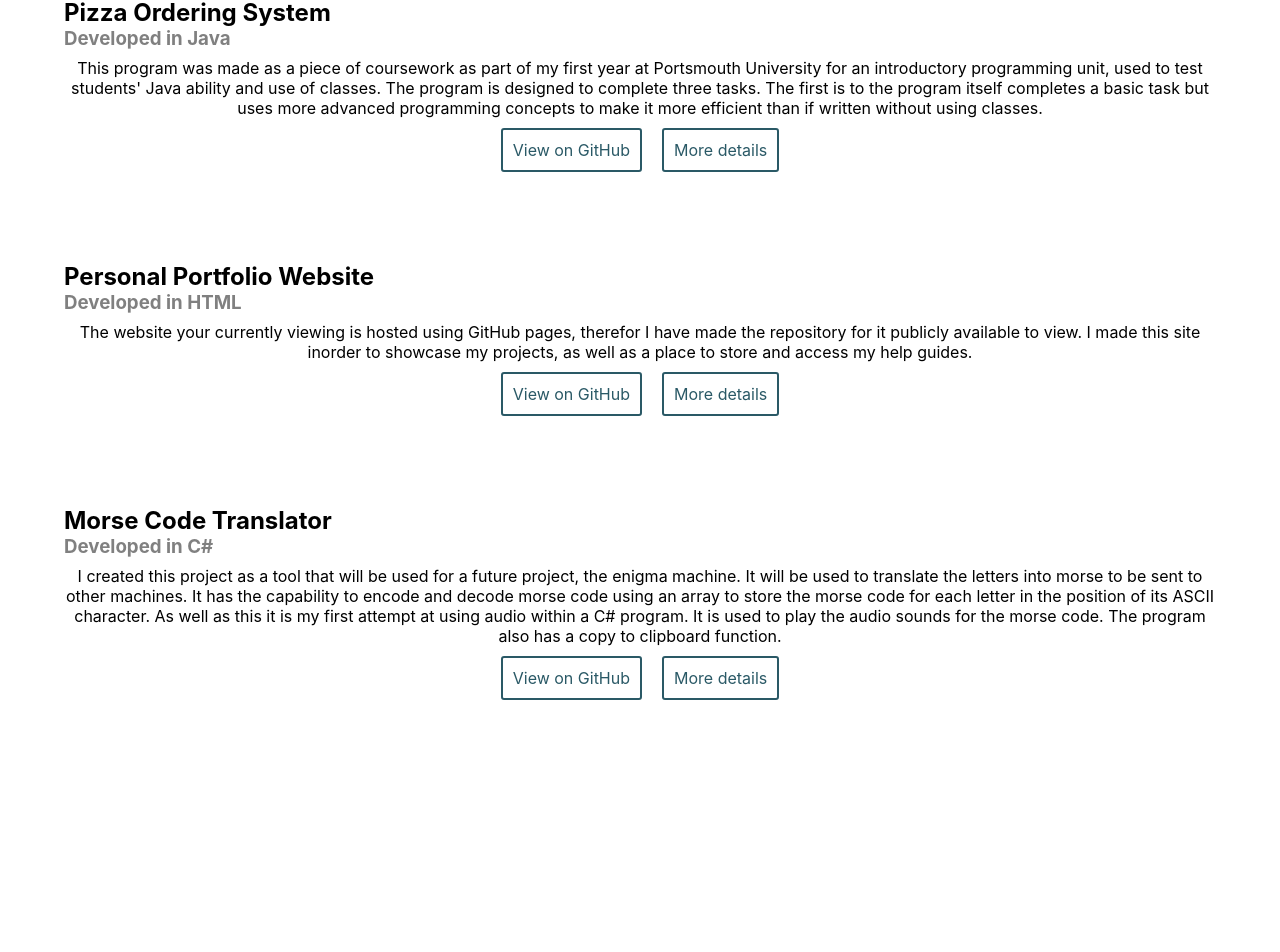
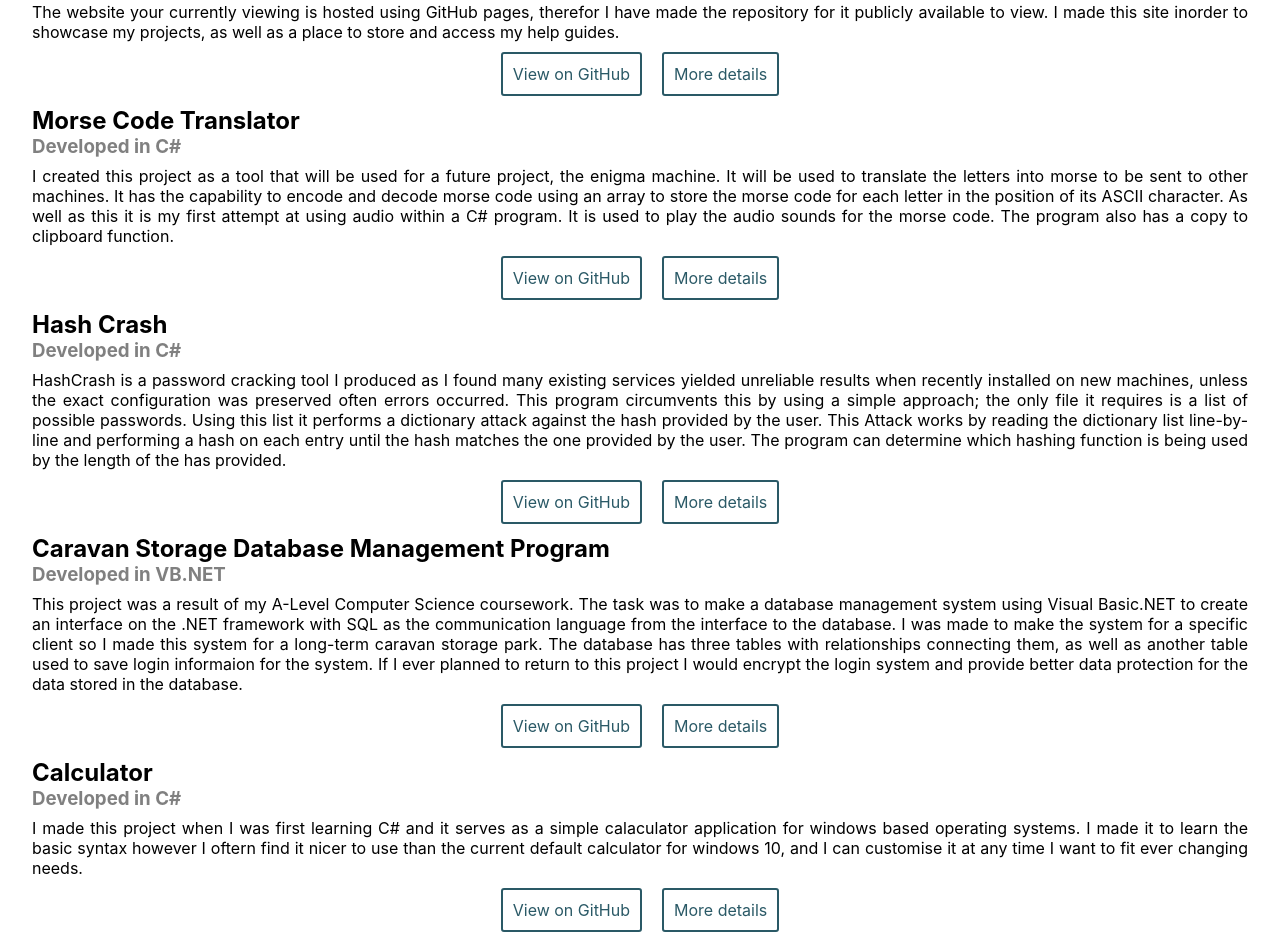
Before and after one commit to MatthewNobes/MatthewNobes.github.io, a React (Create React App) app: page /Projects in a window 1280 px wide. Shown: the part 952-1904 px from the top of the page. Before the commit the page ends 1822 px from the top, so only its background shows below. Built offline with nearby package versions, Linux system fonts and the light colour scheme.

Commit message:
Adding more projects in

```diff
--- a/src/App.css
+++ b/src/App.css
@@ -79,7 +79,7 @@
   vertical-align: middle;
   padding-left: 2.5vw;
   padding-right: 2.5vw;
-  padding-bottom: 10vh;
+  padding-bottom: 7.5vh;
 }
 
 .Main-Title {
@@ -88,7 +88,7 @@
 }
 
 .Main-Paragraph {
-
+  text-align: justify;
   padding-top: 1vh;
 }
 
--- a/src/Components/main-pages/Home.js
+++ b/src/Components/main-pages/Home.js
@@ -2,7 +2,7 @@ import '../../App.css';
 
 export default function Home() {
   return (
-    <div>
+    <div className="Main-Content">
         <h1 className='Main-Title'>About Me</h1>
         <p className='Main-Paragraph'> I am a student at The University of Portsmouth, where I study Cyber Secuity and Digital Forensics.
 
--- a/src/Components/main-pages/Projects.js
+++ b/src/Components/main-pages/Projects.js
@@ -11,7 +11,7 @@ export default function Projects() {
       {projectsList.map((data, key) => {
           return (
 
-            <div  className="Main-Content">
+            <div>
               <h2 className='Sub-Title'>{data.projectName}</h2>
               <h3 className='Sub-Title' id='Language'>Developed in {data.primiaryLanguage}</h3>
               <p className="Main-Paragraph">
--- a/src/Data/projectData.js
+++ b/src/Data/projectData.js
@@ -7,7 +7,7 @@ export const projectsList = [
       primiaryLanguage: "C#",
     },
     {
-      projectName: "JS-Utilities",
+      projectName: "JavaScript Utilities",
       repoLink: "https://github.com/MatthewNobes/JS-Utilities",
       pagesLink: "https://matthewnobes.github.io/JS-Utilities/",
       description: "A collection of different functions and algorithms. These can be quickly copied over into JavaScript programs. ",
@@ -41,4 +41,25 @@ export const projectsList = [
       description: "I created this project as a tool that will be used for a future project, the enigma machine. It will be used to translate the letters into morse to be sent to other machines. It has the capability to encode and decode morse code using an array to store the morse code for each letter in the position of its ASCII character. As well as this it is my first attempt at using audio within a C# program. It is used to play the audio sounds for the morse code. The program also has a copy to clipboard function.",
       primiaryLanguage: "C#",
     },
+    {
+      projectName: "Hash Crash",
+      repoLink: "https://github.com/MatthewNobes/HashCrash",
+      pagesLink: "https://matthewnobes.github.io/HashCrash/",
+      description: "HashCrash is a password cracking tool I produced as I found many existing services yielded unreliable results when recently installed on new machines, unless the exact configuration was preserved often errors occurred. This program circumvents this by using a simple approach; the only file it requires is a list of possible passwords. Using this list it performs a dictionary attack against the hash provided by the user. This Attack works by reading the dictionary list line-by-line and performing a hash on each entry until the hash matches the one provided by the user. The program can determine which hashing function is being used by the length of the has provided.",
+      primiaryLanguage: "C#",
+    },
+    {
+      projectName: "Caravan Storage Database Management Program",
+      repoLink: "https://github.com/MatthewNobes/CaravanStorageParkDatabaseSystem",
+      pagesLink: "https://matthewnobes.github.io/CaravanStorageParkDatabaseSystem/",
+      description: "This project was a result of my A-Level Computer Science coursework. The task was to make a database management system using Visual Basic.NET to create an interface on the .NET framework with SQL as the communication language from the interface to the database. I was made to make the system for a specific client so I made this system for a long-term caravan storage park. The database has three tables with relationships connecting them, as well as another table used to save login informaion for the system. If I ever planned to return to this project I would encrypt the login system and provide better data protection for the data stored in the database.",
+      primiaryLanguage: "VB.NET",
+    },
+    {
+      projectName: "Calculator",
+      repoLink: "https://github.com/MatthewNobes/Calculator",
+      pagesLink: "https://matthewnobes.github.io/Calculator/",
+      description: "I made this project when I was first learning C# and it serves as a simple calaculator application for windows based operating systems. I made it to learn the basic syntax however I oftern find it nicer to use than the current default calculator for windows 10, and I can customise it at any time I want to fit ever changing needs.",
+      primiaryLanguage: "C#",
+    },
   ];
```
